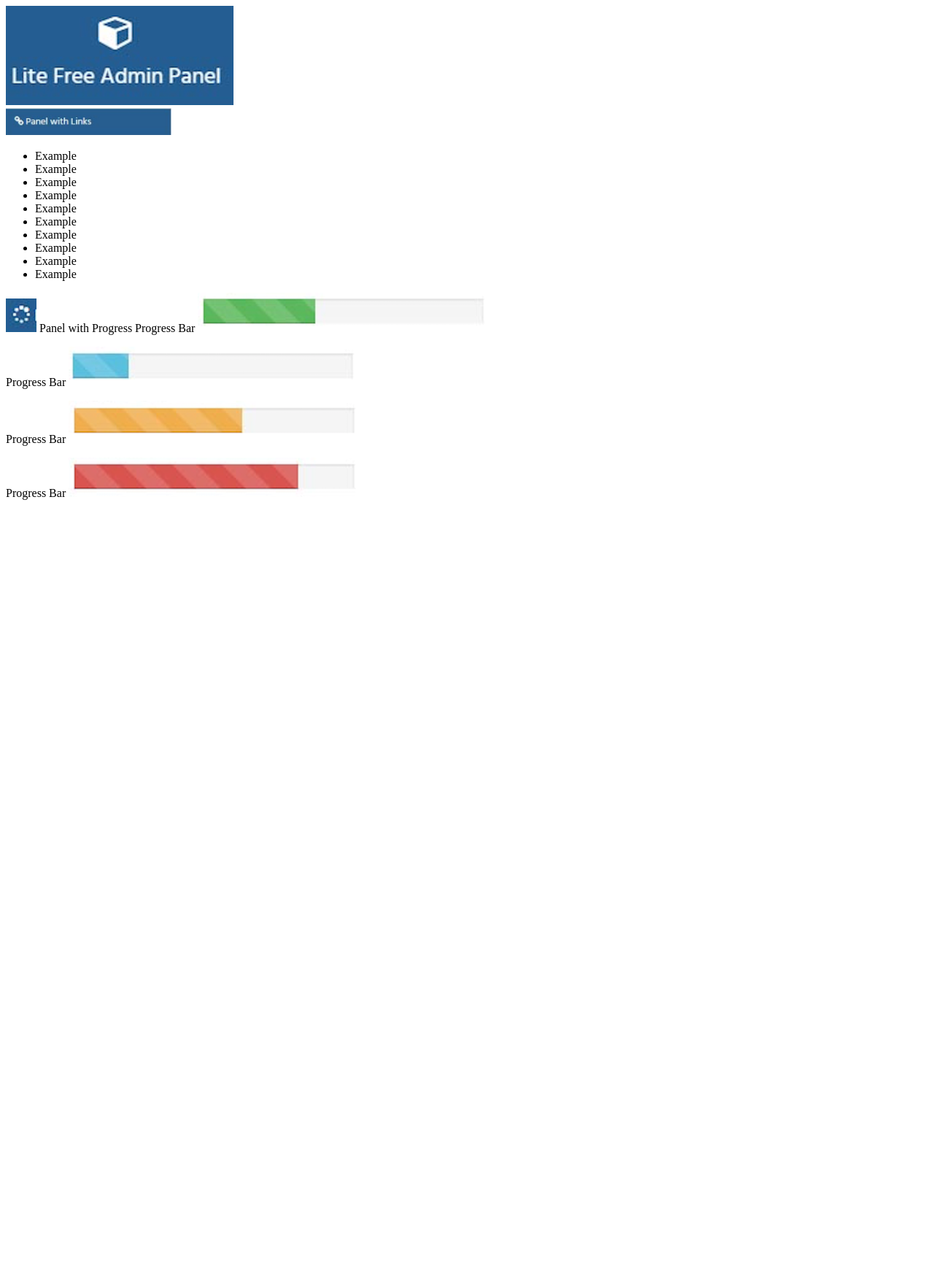
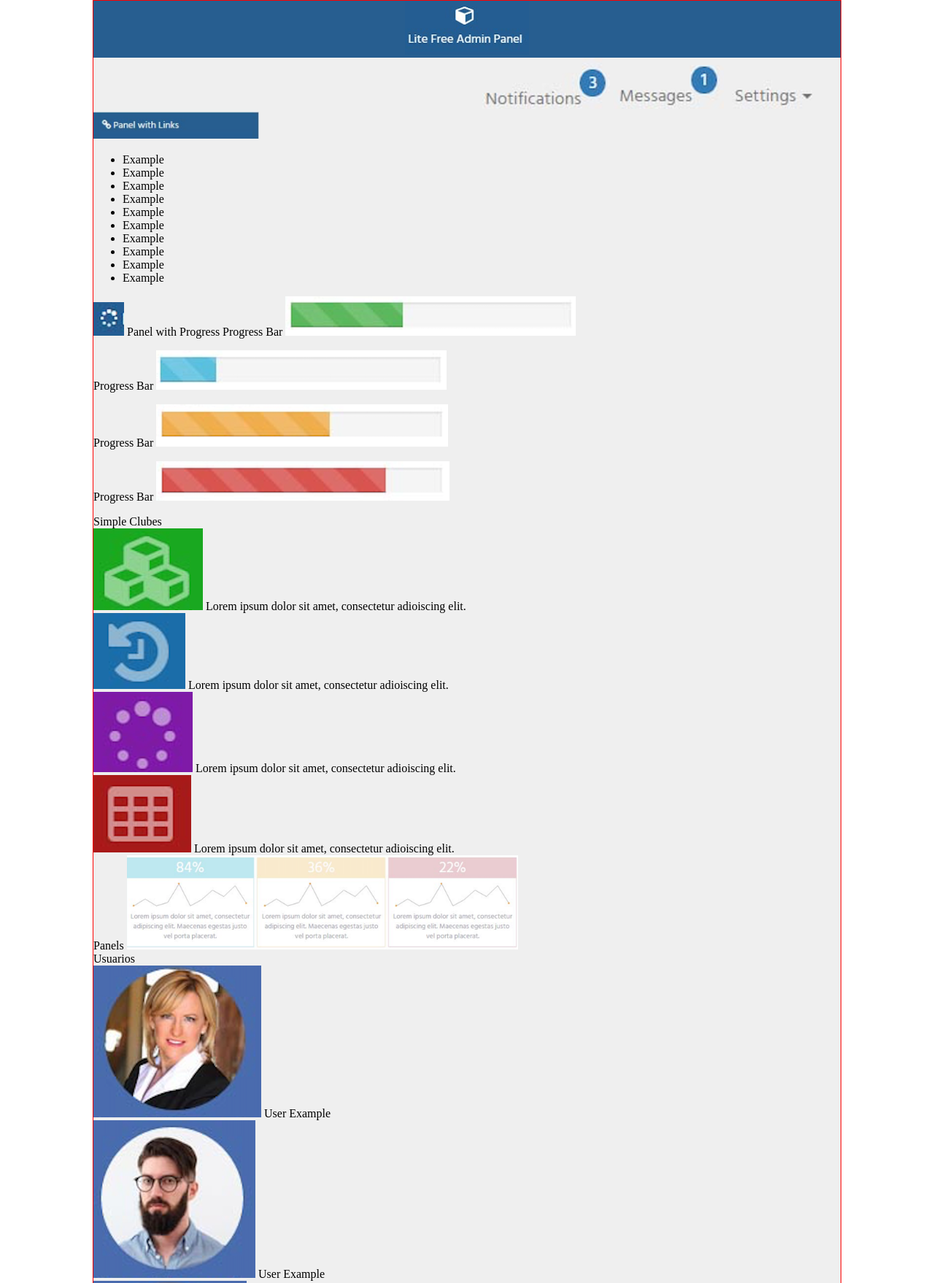
Before and after one commit to YamilethMC/pw10112233, a plain HTML site: page practicacss05/index.html in a window 1280 px wide. Shown: the top 1758 px of the page at 73% size. Before the commit the page ends 800 px from the top, so only its background shows below. Drawn offline with Linux system fonts and the light colour scheme.

Commit message:
Practica04 CSS Terminada

```diff
--- a/practica04css/css/estilos.css
+++ b/practica04css/css/estilos.css
@@ -10,13 +10,40 @@ footer article{
     vertical-align: top;
     width: 16%;
 }
-#foArt05{
-    width: 23%;
-}
 header article{
     display: inline-block;
     position: relative;
     width: 55%;
+}
+hr{
+    border-style: dashed;
+    color: #949494;
+}
+section article{
+    border: 1px solid red;
+    display: inline-block;
+    height: 500px;
+}
+#art02art01{
+    margin-left: 310px;
+    width: 100%;
+}
+#art02art02{
+    margin-left: 100px;
+    margin-top: 10px;
+    width: 100%;
+}
+#art02art03{
+    margin-left: 37px;
+    margin-top: -3px;
+    width: 100%;
+}
+#bike{
+    width: 450px;
+    height: 490px;
+}
+#foArt05{
+    width: 23%;
 }
 #headerArt01{
     height: 100%;
@@ -38,24 +65,8 @@ header article{
     padding: 0 565px;
     width: 44%;
 }
-#art02art01{
-    margin-left: 310px;
-    width: 100%;
-}
-#art02art02{
-    margin-left: 100px;
-    margin-top: 10px;
-    width: 100%;
-}
-#art02art03{
-    margin-left: 37px;
-    margin-top: -3px;
-    width: 100%;
-}
-section article{
-    border: 1px solid red;
-    display: inline-block;
-    height: 500px;
+#section01{
+    margin-bottom: -100px;
 }
 #sec01Art01{
     margin-left: 10px;
@@ -63,38 +74,33 @@ section article{
     top: -135px;
     width: 54%;
 }
-#section01{
-    margin-bottom: -100px;
-}
 #sec01Art01 img{
     width: 45%;
     padding-top: 37px;
 }
-
-#video02{
-    padding-left: 25px;
-}
 #sec01Art02{
     width: 44%;
 }
-#bike{
-    width: 450px;
-    height: 490px;
+#video02{
+    padding-left: 25px;
 }
 #years{
     position: relative;
     top: -95px;
     right: 15px;
 }
-hr{
-    border-style: dashed;
-    color: #949494;
+.alineado{
+    position: relative;
+    top: -14px;
+}
+.color-gris{
+    color: #939ba3;
 }
 .color-verde{
     color: #51f15e;
 }
-.color-gris{
-    color: #939ba3;
+.color-negrogris{
+    color: #737471;
 }
 .color-nude{
     color: #878978;
@@ -105,7 +111,3 @@ hr{
 .nito{
     font-weight: bold;
 }
-.alineado{
-    position: relative;
-    top: -14px;
-}
--- a/practicacss05/css/estilos.css
+++ b/practicacss05/css/estilos.css
@@ -0,0 +1,20 @@
+body{
+    border: 1px solid red;
+    font-size: 16px;
+    margin: 0px auto;
+    max-width: 1024px;
+}
+header{
+    background: rgb(39,94,144);
+    text-align: center;
+}
+header img{
+    width: 170px;
+}
+section{
+    background: rgb(239,239,239);
+}
+#secArt01{
+    display: inline-block;
+    margin-left: 520px;
+}
--- a/practicacss05/index.html
+++ b/practicacss05/index.html
@@ -11,6 +11,11 @@
         <img src="./img/logo.png" alt="">
     </header>
     <section>
+        <article id="secArt01">
+            <img src="./img/notificaciones.png" alt="">
+            <img src="./img/mensajes.png" alt="">
+            <img src="./img/ajustes.png" alt="">
+        </article>
         <article>
             <img src="./img/panel.PNG" alt="">
             <ul class="letra-blanca">
@@ -43,7 +48,47 @@
             <p></p>
         </article>
         <article>
-
+            <article>
+                <span class="color-gris">Simple Clubes</span>
+                <article>
+                    <img src="./img/cubo1.png" alt="">
+                    <span class="color-blanco">Lorem ipsum dolor sit amet, consectetur adioiscing elit.</span>
+                </article>
+                <article>
+                    <img src="./img/cubo02.png" alt="">
+                    <span class="color-blanco">Lorem ipsum dolor sit amet, consectetur adioiscing elit.</span>
+                </article>
+                <article>
+                    <img src="./img/cubo03.png" alt="">
+                    <span class="color-blanco">Lorem ipsum dolor sit amet, consectetur adioiscing elit.</span></article>
+                <article>
+                    <img src="./img/cubo04.png" alt="">
+                    <span class="color-blanco">Lorem ipsum dolor sit amet, consectetur adioiscing elit.</span>
+                </article>
+            </article>
+            <article>
+                <span class="color-gris">Panels</span>
+                <img src="./img/panels.PNG" alt="">
+            </article>
+            <article>
+                <span class="color-gris">Usuarios</span>
+                <article>
+                    <img src="./img/usuario01.png" alt="">
+                    <span class="letra-blanca tamaño-mediano">User Example</span>
+                </article>
+                <article>
+                    <img src="./img/usuario02.png" alt="">
+                    <span class="letra-blanca tamaño-mediano">User Example</span>
+                </article>
+                <article>
+                    <img src="./img/usuario03.png" alt="">
+                    <span class="letra-blanca tamaño-mediano">User Example</span>
+                </article>
+                <article>
+                    <img src="./img/usuario04.png" alt="">
+                    <span class="letra-blanca tamaño-mediano">User Example</span>
+                </article>
+            </article>
         </article>
     </section>
 </body>
```
Also changed, not shown: practica04css/index.html (+11 -11 lines).
